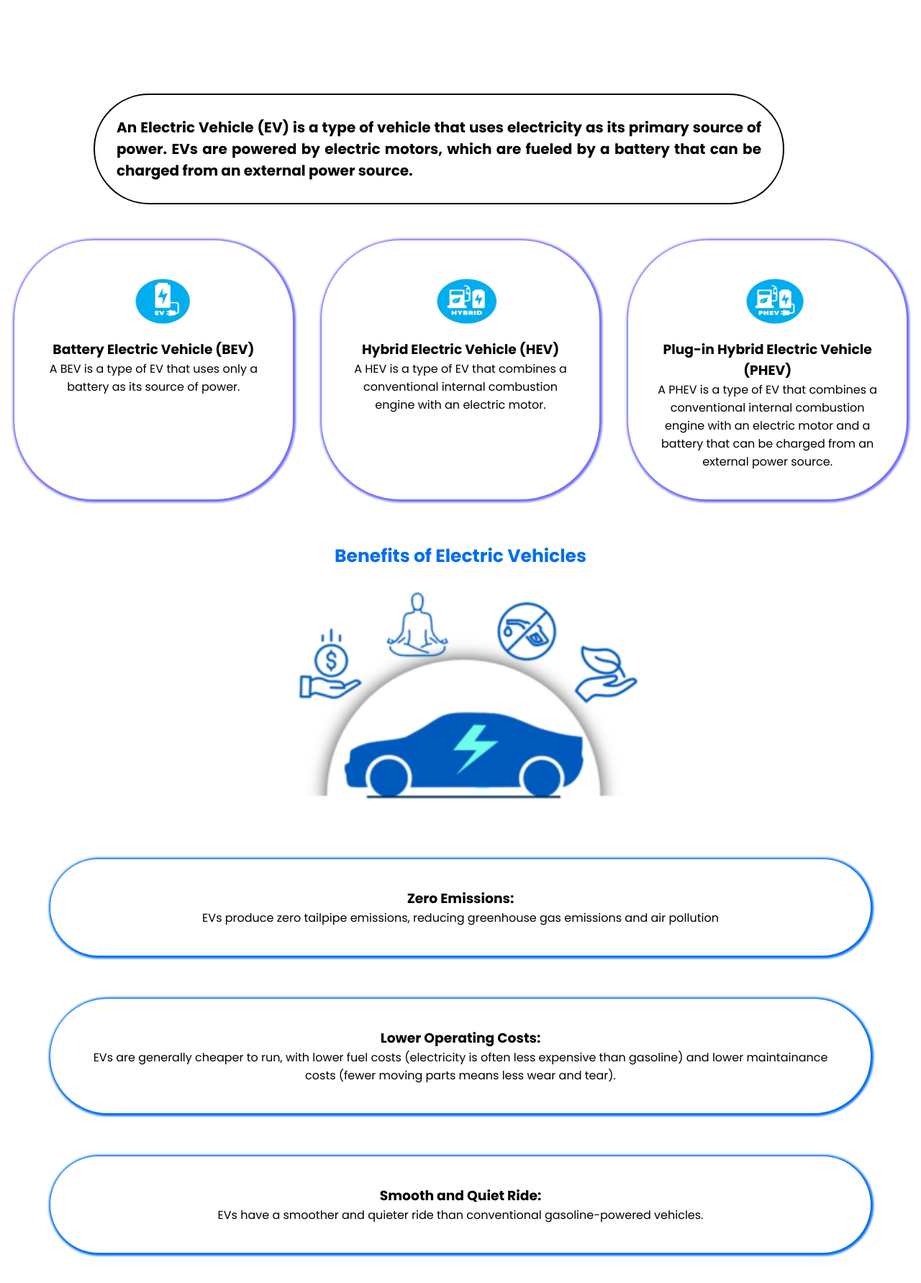
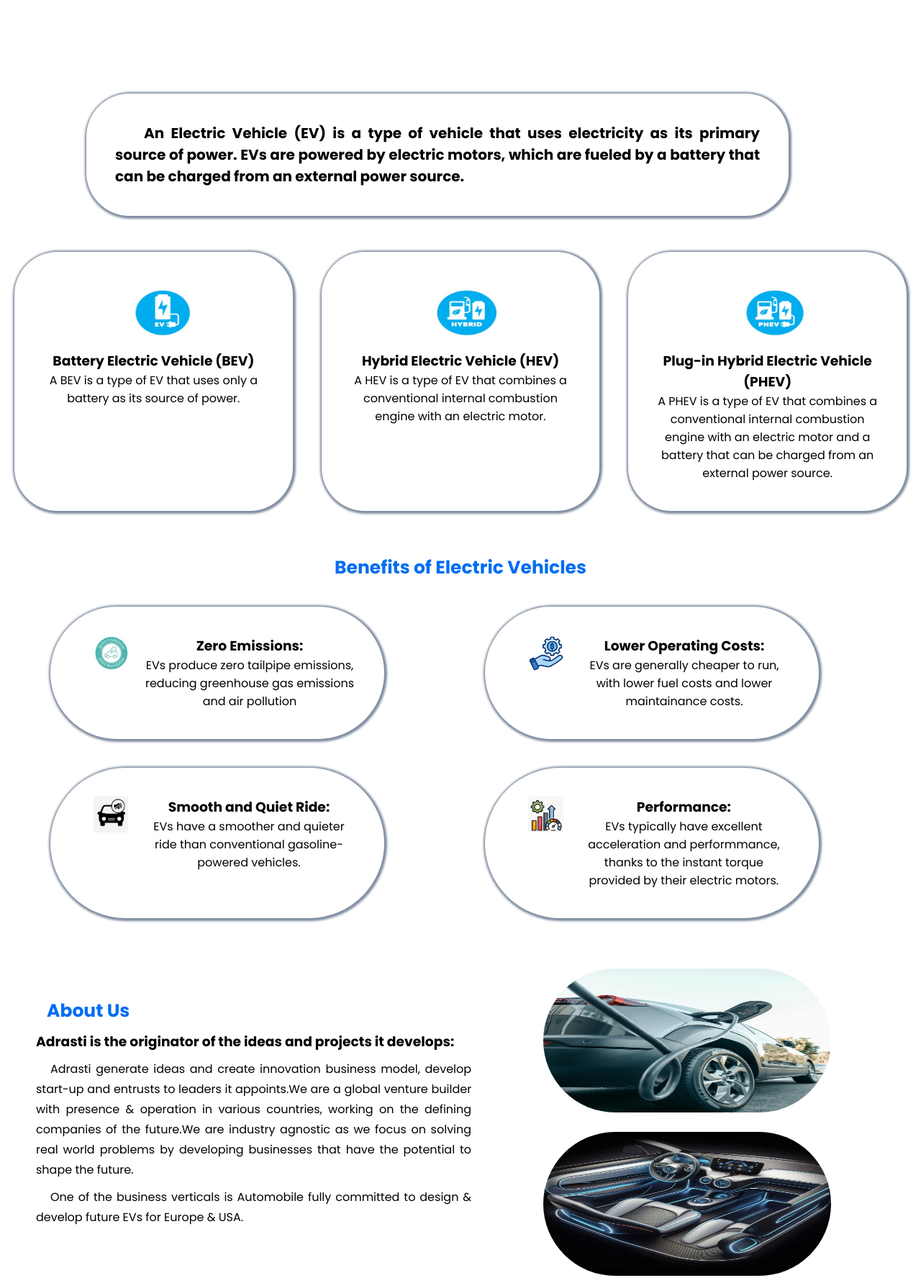
Before and after one commit to SindhubairaviNirmala/Company, a plain HTML site: page index.html in a window 1280 px wide. Shown: the part 460-2243 px from the top of the page at 72% size. Drawn offline with Linux system fonts and the light colour scheme.

Commit message:
modified

```diff
--- a/index.html
+++ b/index.html
@@ -53,23 +53,34 @@
         </section><br>
         <section id="benefits">
             <center><h2>Benefits of Electric Vehicles</h2></center>
-            <center><img src="benefits.png"></center>
             <div id="bene">
+                <div id="div">
+                    <center><img src="zero emission.jpg" id="zero"></center>
                     <div>
                         <h3>Zero Emissions:</h3>
                         <p>EVs produce zero tailpipe emissions, reducing greenhouse gas emissions and air pollution</p>
                     </div>
+                </div>
+                <div id="div">
+                    <center><img src="low cost.jpg" id="low"></center>
                     <div>
                         <h3>Lower Operating Costs:</h3>
-                    <p>EVs are generally cheaper to run, with lower fuel costs (electricity is often less expensive than gasoline) and lower maintainance costs (fewer moving parts means less wear and tear).</p>
+                        <p>EVs are generally cheaper to run, with lower fuel costs and lower maintainance costs.</p>
                     </div>
+                </div>
+                <div id="div">
+                    <img src="queit ride.jpg" id="ride">
                     <div>
                         <h3>Smooth and Quiet Ride:</h3>
                         <p>EVs have a smoother and quieter ride than conventional gasoline-powered vehicles.</p>
                     </div>
+                </div>
+                <div id="div">
+                    <img src="performance.jpg" id="perf">
                     <div>
                         <h3>Performance:</h3>
                         <p>EVs typically have excellent acceleration and performmance, thanks to the instant torque provided by their electric motors.</p>
+                    </div>
                 </div>
             </div>
         </section>
@@ -80,13 +91,14 @@
                 <p>   Adrasti generate ideas and create innovation business model, develop start-up and entrusts to leaders it appoints.We are a global venture builder with presence & operation in various countries, working on the defining companies of the future.We are industry agnostic as we focus on solving real world problems by developing businesses that have the potential to shape the future.</p>
                 <p>One of the business verticals is Automobile fully committed to design & develop future EVs for Europe & USA.</p>
             </div>
-            <div>
-                <img src="work.png" alt="About us">
+            <div class="images">
+                <img src="interchargble.jpg">
+                <img src="interior.jpg">
             </div>
         </section>
         <section id="design">
             <div>
-              <img src="project.png" alt="Project">
+                <img src="parts.jpg">
             </div>
            <div class="design-text">
                 <h2>Design Centre</h2>
--- a/style.css
+++ b/style.css
@@ -84,21 +84,23 @@ nav ul li a:hover{
     text-align: center;
 }
 #home h3 span{
-    color: rgb(56, 56, 57);
+    color: rgb(39, 39, 39);
     font-size: 60px;
 }
 #ev h4{
     width: 70%;
-    padding: 30px;
-    border: solid black 2px;
-    border-radius: 100px;
+    padding: 40px;
+    /* border: solid black 2px; */
+    border-radius: 60px;
+    box-shadow:  rgb(128, 142, 160) 1px 1px 3px 3px;
     margin-top: 30px;
-    margin-left: 130px;
+    margin-left: 120px;
     margin-right: 110px;
     margin-bottom: 30px;
     font-size: 20px;
     line-height: 30px;
     text-align: justify;
+    text-indent: 40px;
 }
 
 #type{
@@ -106,9 +108,9 @@ nav ul li a:hover{
 }
 #type div{
     padding: 40px;
-    box-shadow: 1px 1px 3px 3px rgba(60, 57, 244, 0.726);
+    box-shadow: 1px 1px 3px 3px rgb(128, 142, 160);
     border: none;
-    border-radius: 110px;
+    border-radius: 60px;
     text-align: center;
     margin: 20px;
     width: 30%;
@@ -121,18 +123,20 @@ nav ul li a:hover{
     display: flex;
     flex-wrap: wrap;
 }
-#bene div{
+#bene #div{
     padding: 40px;
-    box-shadow: 1px 1px 3px 3px rgb(1, 109, 242) ;
+    box-shadow: 1px 1px 3px 3px rgb(128, 142, 160) ;
     border: none;
     border-radius: 110px;
     text-align: center;
-    margin: 30px  70px;
-    width: 90%;
+    margin:  20px 70px;
+    width: 30%;
+    display: flex;
 }
-#benefits img{
-    width: 500px;
-    height: 350px;
+#zero,#low,#ride,#perf{
+    width: 50px;
+    height: 50px;
+    margin-right: 20px;
 }
 .about{
     margin-top: 20px;
@@ -141,15 +145,16 @@ nav ul li a:hover{
 }
 
 .about-text{
-    width: 800px;
+    width: 80%;
     text-align: justify;
     line-height: 28px;
     margin-left: 40px;
+    margin-top: 50px;
 }
 h2{
     font-size: 25px;
     padding: 15px;
-    color:rgb(1, 109, 242) ;
+    color:rgb(1, 109, 242);
  }
  .about p{
     text-indent: 20px;
@@ -157,11 +162,17 @@ h2{
  }
 
  .about img{
-    width: 83%;
-    height: 100%;
-    margin-left: 80px;
+    width: 400px;
+    height: 200px;
+    margin-left: 100px;
+    margin-right: 10px;
+    margin-top: 20px;
+    border-radius: 150px;
 
  }
+.images{
+    display: block;
+}
 #design{
 
     display: flex;
@@ -264,26 +275,26 @@ footer{
         font-size: 40px;
     }
     #ev h4{
-        margin-left: 33px;
+        margin-left: 30px;
         width: 70%;
     }
     #type{
         display: block;
     }
     #type div{
-        margin-left: 65px;
+        margin-left: 62px;
         width: 50%;
     }
     #bene{
         display: block;
     }
-    #benefits img{
-        width: 300px;
-        height: 300px;
+    #bene #div{
+        margin-left: 62px;
+        width: 50%;
+        text-align: justify;
     }
-    #bene div{
-        margin-left: 65px;
-        width: 50%;
+    #zero,#low,#ride,#perf{
+        margin-top: 30px;
     }
     .about{
         display: block;
```
Also changed, not shown: benefits.png (deleted), interchargble.jpg (added), interior.jpg (added), low cost.jpg (added), parts.jpg (added), performance.jpg (added), queit ride.jpg (added), zero emission.jpg (added). Lines whose indentation alone changed are shown as unchanged.
